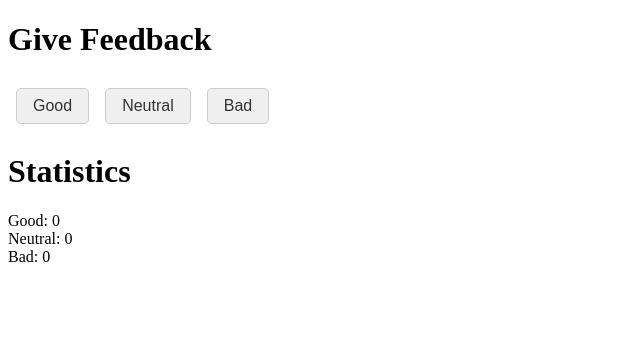
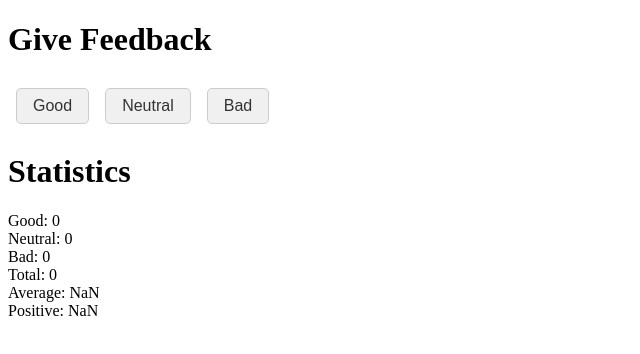
Before and after one commit to felix-kyun/fso-exercises, a React (Vite) app in the folder part1/unicafe/: page / in a window 1280 px wide. Shown: the top 354 px of the page, without its empty margins (0-640 px from the left). Built offline with nearby package versions, Linux system fonts and the light colour scheme.

Commit message:
complete 1.7

```diff
--- a/part1/unicafe/src/App.jsx
+++ b/part1/unicafe/src/App.jsx
@@ -6,6 +6,9 @@ function App() {
   const [good, setGood] = useState(0);
   const [neutral, setNeutral] = useState(0);
   const [bad, setBad] = useState(0);
+  const total = good + neutral + bad;
+  const average = (good - bad) / total;
+  const positive = (good / total) * 100;
 
   return (
     <>
@@ -20,6 +23,9 @@ function App() {
         <Stats text="Good" value={good} />
         <Stats text="Neutral" value={neutral} />
         <Stats text="Bad" value={bad} />
+        <Stats text="Total" value={total} />
+        <Stats text={"Average"} value={average.toFixed(2)} />
+        <Stats text={"Positive"} value={positive.toFixed(2)} />
       </div>
     </>
   );
```
